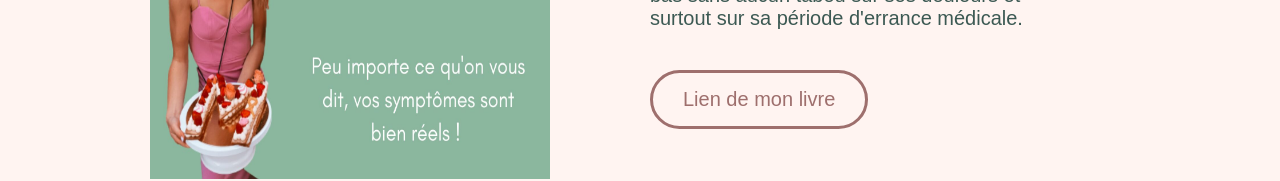
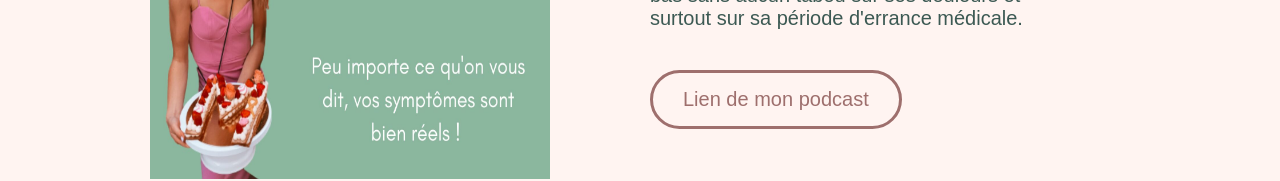
Before and after one commit to Noah-ndf/site-web, a React (Vite) app in the folder site-psy/frontend/: page /presentation in a window 1280 px wide. Shown: the part 4084-4265 px from the top of the page. Built offline with nearby package versions, Linux system fonts and the light colour scheme.

Commit message:
maj navbar

```diff
--- a/site-psy/frontend/src/components/Navbar.jsx
+++ b/site-psy/frontend/src/components/Navbar.jsx
@@ -29,9 +29,10 @@ export default function Navbar() {
         <Link to="/Presentation">Qui suis-je ?</Link>
         <Link to="/Presentation">Tarifs et contact</Link>
 
+        <>
           {/* 👇 N'affiche PAS ce lien si l'utilisateur est une psychologue */}
           {(!user || user.role !== 'psychologue') && (
-          <Link to="/prendre-rendez-vous">Prendre un rendez-vous</Link>
+            <Link to={user ? "/prendre-rendez-vous" : "/login"}>Prendre un rendez-vous</Link>
           )}
 
           {user && user.role === 'client' && (
@@ -45,6 +46,8 @@ export default function Navbar() {
               <Link to="/mes-creneaux">Mes créneaux</Link>
             </>
           )}
+      </>
+
 
         <select
           aria-label="Choix de la langue"
--- a/site-psy/frontend/src/pages/Presentation.jsx
+++ b/site-psy/frontend/src/pages/Presentation.jsx
@@ -71,7 +71,7 @@ export default function Presentation() {
         <div className="bar"></div>
         <p className="Pgreen">Margaux témoigne de son expérience avec douleurs chroniques et notamment du syndrome de l'intestin irritable, du SIBO et surtout de l'endométriose.</p>
         <p className="Pgreen">Avec sa casquette de psychologue en devenir et de malade, elle nous partage ses hauts et ses bas sans aucun tabou sur ses douleurs et surtout sur sa période d'errance médicale.</p>
-        <a target="_blank" href="https://podcasts.audiomeans.fr/bien-etre-chronique-155e86396033/peu-importe-ce-quon-vous-dit-vos-symptomes-sont-bien-reels--53408b57">Lien de mon livre</a>
+        <a target="_blank" href="https://podcasts.audiomeans.fr/bien-etre-chronique-155e86396033/peu-importe-ce-quon-vous-dit-vos-symptomes-sont-bien-reels--53408b57">Lien de mon podcast</a>
       </div>
     </div>
 
```
Lines whose indentation alone changed are shown as unchanged.
